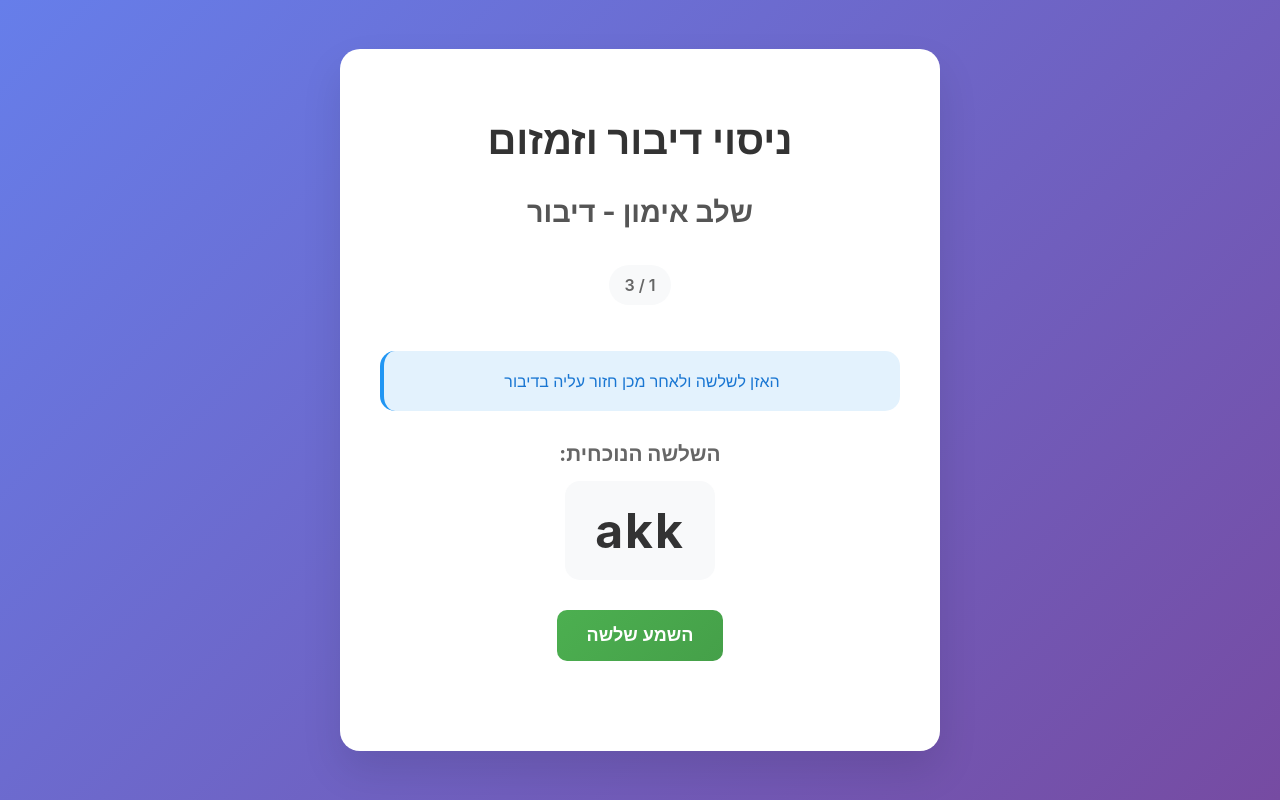
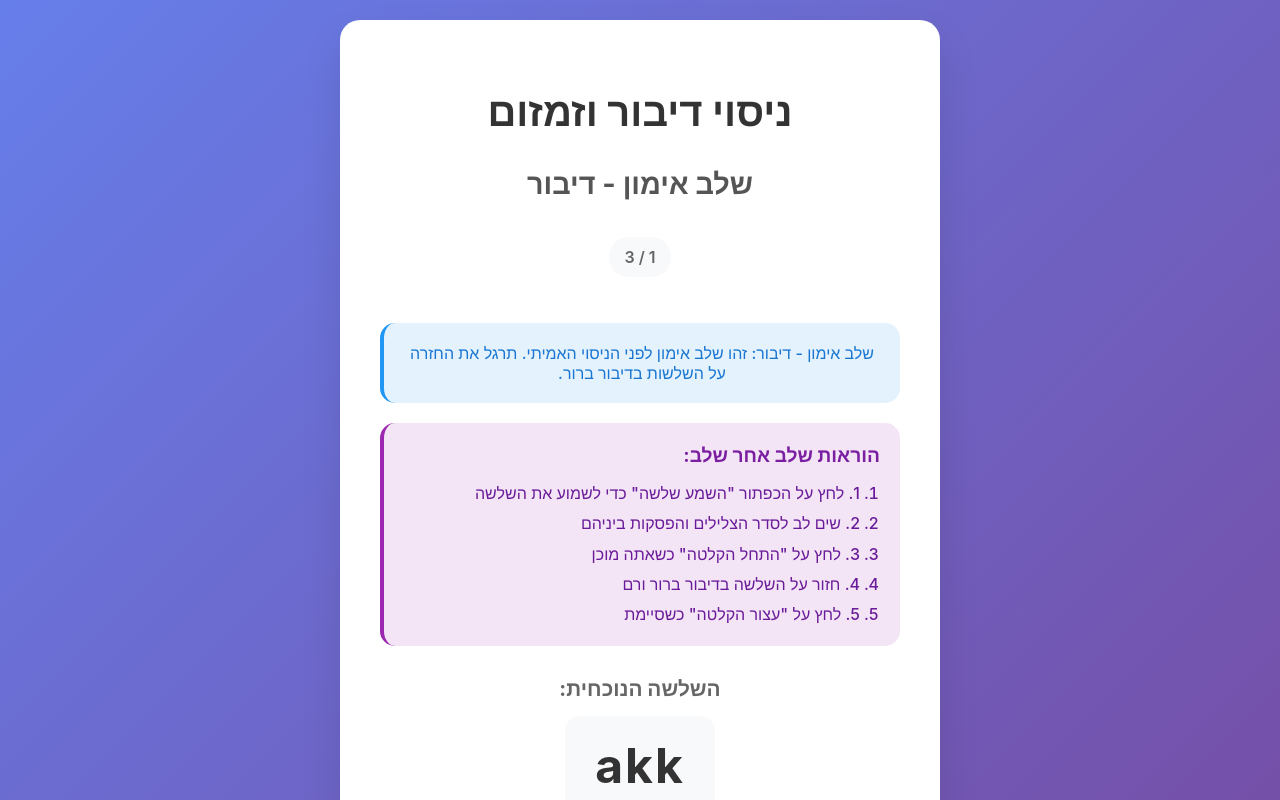
Before and after one commit to odedyar/speech-experiment, a React (Create React App) app: page / in a window 1280 px wide. Both pictures are taken after typing "Sample", "Sample" into the empty fields and a click on the button "התחל ניסוי". Shown: the top 800 px of the page. Built offline with nearby package versions, Linux system fonts and the light colour scheme.

Commit message:
Add detailed step-by-step instructions and transition messages

```diff
--- a/src/App.css
+++ b/src/App.css
@@ -123,7 +123,7 @@ h3 {
   background: #e3f2fd;
   padding: 20px;
   border-radius: 15px;
-  margin-bottom: 30px;
+  margin-bottom: 20px;
   border-left: 4px solid #2196f3;
 }
 
@@ -131,6 +131,38 @@ h3 {
   margin: 0;
   color: #1976d2;
   font-weight: 500;
+}
+
+.step-instructions {
+  background: #f3e5f5;
+  padding: 20px;
+  border-radius: 15px;
+  margin-bottom: 30px;
+  border-left: 4px solid #9c27b0;
+  text-align: right;
+}
+
+.step-instructions h4 {
+  margin-top: 0;
+  margin-bottom: 15px;
+  color: #7b1fa2;
+  font-size: 1.2rem;
+}
+
+.step-instructions ol {
+  margin: 0;
+  padding-right: 20px;
+}
+
+.step-instructions li {
+  margin-bottom: 8px;
+  color: #6a1b9a;
+  font-weight: 500;
+  line-height: 1.4;
+}
+
+.step-instructions li:last-child {
+  margin-bottom: 0;
 }
 
 .triplet-display {
--- a/src/components/ExperimentFlow.tsx
+++ b/src/components/ExperimentFlow.tsx
@@ -79,6 +79,8 @@ const ExperimentFlow: React.FC<ExperimentFlowProps> = ({ userInfo, userId }) =>
       // מעבר לשלב הבא
       switch (state.phase) {
         case 'speech-training':
+          // הצגת הודעת מעבר
+          alert('כל הכבוד! סיימת את שלב האימון לדיבור.\nעכשיו נתחיל את הניסוי האמיתי - תקבל עוד שלשות לחזרה בדיבור.');
           setState(prev => ({
             ...prev,
             phase: 'speech-experiment',
@@ -87,6 +89,8 @@ const ExperimentFlow: React.FC<ExperimentFlowProps> = ({ userInfo, userId }) =>
           }));
           break;
         case 'speech-experiment':
+          // הודעת מעבר לזמזום
+          alert('מצוין! סיימת את שלב הדיבור.\nעכשיו נעבור לחלק הזמזום. במקום לומר את השלשות במילים, תצטרך לזמזם אותן.\nנתחיל באימון קצר.');
           setState(prev => ({
             ...prev,
             phase: 'hum-training',
@@ -95,6 +99,7 @@ const ExperimentFlow: React.FC<ExperimentFlowProps> = ({ userInfo, userId }) =>
           }));
           break;
         case 'hum-training':
+          alert('נהדר! סיימת את שלב האימון לזמזום.\nעכשיו נתחיל את הניסוי האמיתי - תקבל עוד שלשות לזמזום.');
           setState(prev => ({
             ...prev,
             phase: 'hum-experiment',
@@ -136,16 +141,55 @@ const ExperimentFlow: React.FC<ExperimentFlowProps> = ({ userInfo, userId }) =>
     }
   };
 
+  const getStepByStepInstructions = () => {
+    switch (state.phase) {
+      case 'speech-training':
+        return [
+          '1. לחץ על הכפתור "השמע שלשה" כדי לשמוע את השלשה',
+          '2. שים לב לסדר הצלילים והפסקות ביניהם',
+          '3. לחץ על "התחל הקלטה" כשאתה מוכן',
+          '4. חזור על השלשה בדיבור ברור ורם',
+          '5. לחץ על "עצור הקלטה" כשסיימת'
+        ];
+      case 'speech-experiment':
+        return [
+          '1. לחץ על הכפתור "השמע שלשה"',
+          '2. האזן בקשב רב - זהו הניסוי האמיתי!',
+          '3. לחץ על "התחל הקלטה"',
+          '4. חזור על השלשה בדיבור ברור בדיוק כפי ששמעת',
+          '5. לחץ על "עצור הקלטה" כשסיימת'
+        ];
+      case 'hum-training':
+        return [
+          '1. לחץ על הכפתור "השמע שלשה"',
+          '2. שים לב לקצב והמנגינה של השלשה',
+          '3. לחץ על "התחל הקלטה"',
+          '4. זמזם את השלשה (לא לומר במילים!)',
+          '5. לחץ על "עצור הקלטה" כשסיימת'
+        ];
+      case 'hum-experiment':
+        return [
+          '1. לחץ על הכפתור "השמע שלשה"',
+          '2. האזן בקשב רב לקצב והמנגינה',
+          '3. לחץ על "התחל הקלטה"',
+          '4. זמזם את השלשה בדיוק כפי ששמעת',
+          '5. לחץ על "עצור הקלטה" כשסיימת'
+        ];
+      default:
+        return [];
+    }
+  };
+
   const getInstructions = () => {
     switch (state.phase) {
       case 'speech-training':
-        return 'האזן לשלשה ולאחר מכן חזור עליה בדיבור';
+        return 'שלב אימון - דיבור: זהו שלב אימון לפני הניסוי האמיתי. תרגל את החזרה על השלשות בדיבור ברור.';
       case 'speech-experiment':
-        return 'האזן לשלשה ולאחר מכן חזור עליה בדיבור';
+        return 'שלב ניסוי - דיבור: זהו הניסוי האמיתי! האזן לשלשה ולאחר מכן חזור עליה בדיבור ברור ורם.';
       case 'hum-training':
-        return 'האזן לשלשה ולאחר מכן זמזם אותה';
+        return 'שלב אימון - זמזום: עכשיו נעבור לזמזום. זהו שלב אימון לפני הניסוי האמיתי.';
       case 'hum-experiment':
-        return 'האזן לשלשה ולאחר מכן זמזם אותה';
+        return 'שלב ניסוי - זמזום: זהו הניסוי האמיתי! האזן לשלשה ולאחר מכן זמזם אותה בלי לומר במילים.';
       default:
         return '';
     }
@@ -232,6 +276,15 @@ const ExperimentFlow: React.FC<ExperimentFlowProps> = ({ userInfo, userId }) =>
         <p>{getInstructions()}</p>
       </div>
 
+      <div className="step-instructions">
+        <h4>הוראות שלב אחר שלב:</h4>
+        <ol>
+          {getStepByStepInstructions().map((step, index) => (
+            <li key={index}>{step}</li>
+          ))}
+        </ol>
+      </div>
+
       <div className="triplet-display">
         <h3>השלשה הנוכחית:</h3>
         <div className="triplet-text">{currentTriplet}</div>
```
